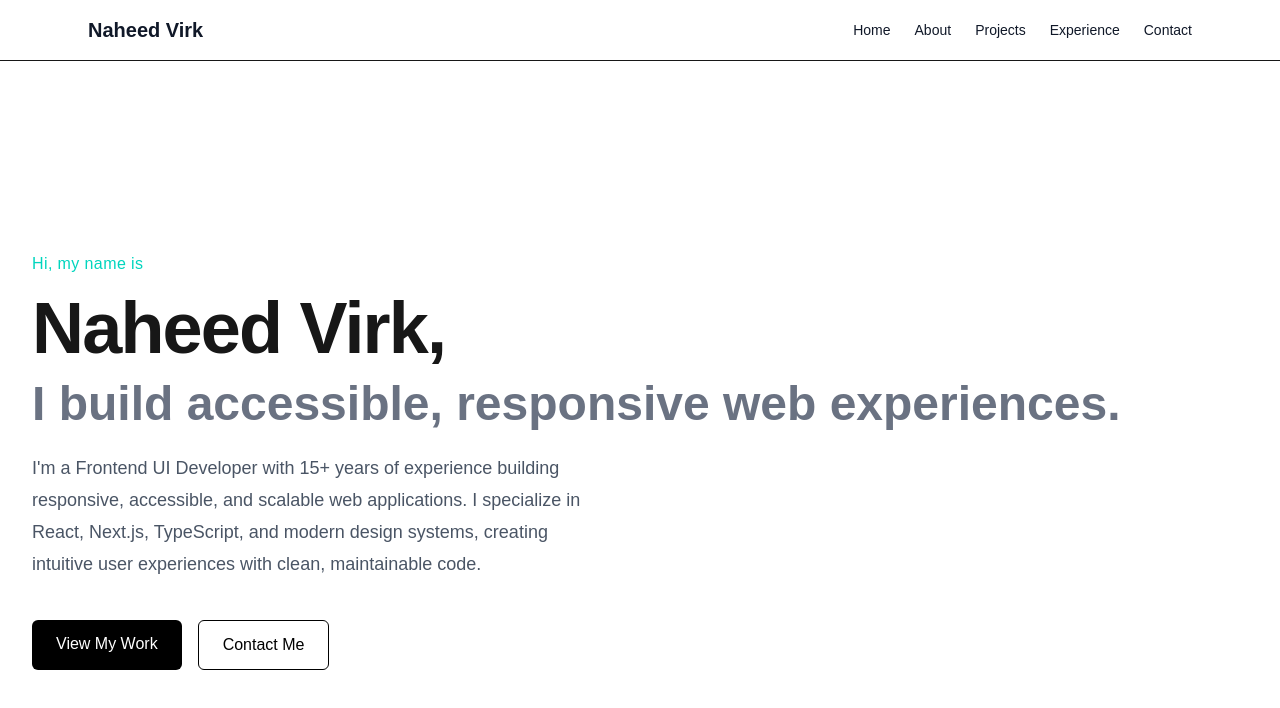
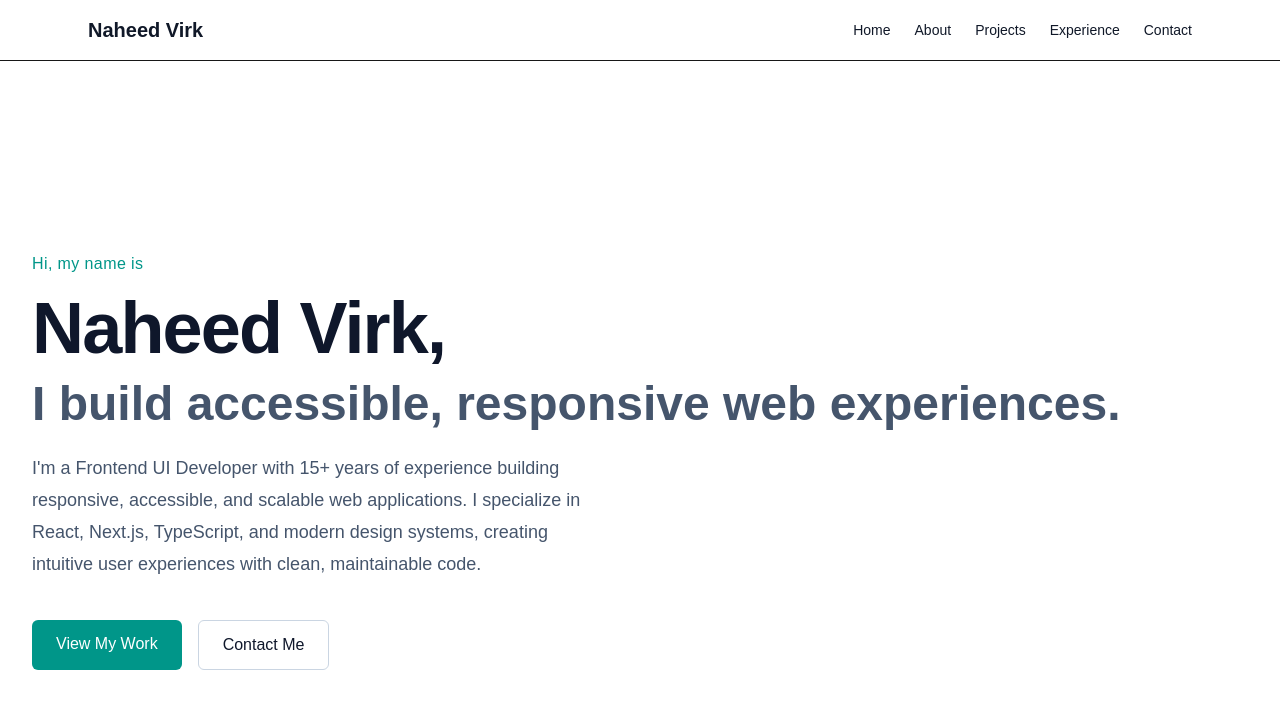
Before and after one commit to naheedkvirk/portfolio, a Next.js app: page / in a window 1280 px wide. Shown: the top 708 px of the page. Built offline with nearby package versions, Linux system fonts and the light colour scheme.

Commit message:
Update Hero Typography colors

```diff
--- a/components/Hero/Hero.tsx
+++ b/components/Hero/Hero.tsx
@@ -40,28 +40,28 @@ export default function Hero() {
           {/* Hero content will be added in Task 5 */}
           <motion.p
             variants={itemVariants}
-            className="text-sm font-medium tracking-wide text-teal-400 sm:text-base"
+            className="text-sm font-medium tracking-wide sm:text-base text-teal-600 dark:text-teal-400"
           >
             Hi, my name is
           </motion.p>
 
           <motion.h1
             variants={itemVariants}
-            className="mt-4 text-5xl font-bold tracking-tight sm:text-6xl lg:text-7xl"
+            className="mt-4 text-5xl font-bold tracking-tight sm:text-6xl lg:text-7xl text-slate-900 dark:text-slate-100"
           >
             Naheed Virk,
           </motion.h1>
 
           <motion.h2
             variants={itemVariants}
-            className="mt-4 text-3xl font-semibold text-gray-500 sm:text-4xl lg:text-5xl dark:text-gray-400"
+            className="mt-4 text-3xl font-semibold sm:text-4xl lg:text-5xl text-slate-600 dark:text-slate-400"
           >
             I build accessible, responsive web experiences.
           </motion.h2>
 
           <motion.p
             variants={itemVariants}
-            className="mt-6 max-w-xl text-base leading-8 text-gray-600 sm:text-lg dark:text-gray-300"
+            className="mt-6 max-w-xl text-base leading-8 sm:text-lg text-slate-600 dark:text-slate-300"
           >
             I&apos;m a Frontend UI Developer with 15+ years of experience
             building responsive, accessible, and scalable web applications. I
@@ -75,17 +75,18 @@ export default function Hero() {
           >
             <a
               href="#projects"
-              className="rounded-md bg-black px-6 py-3 text-white transition-colors
-              duration-300 hover:bg-gray-800 focus:outline-none focus:ring-2 focus:ring-gray-500 focus:ring-offset-2"
+              className="rounded-md bg-teal-600 text-white px-6 py-3 transition-colors
+              duration-300 hover:bg-teal-700 focus:outline-none focus:ring-2 focus:ring-gray-500 focus:ring-offset-2
+              dark:bg-teal-500 dark:hover:bg-teal-600"
             >
               View My Work
             </a>
 
             <a
               href="#contact"
-              className="rounded-md border border-black px-6 py-3 text-black transition-colors duration-300
+              className="rounded-md border border-slate-300 text-slate-900 px-6 py-3 text-black transition-colors duration-300
               hover:bg-gray-100 hover:text-black focus:outline-none focus:ring-2 focus:ring-gray-500
-              focus:ring-offset-2 dark:border-white dark:text-white dark:hover:bg-gray-800 dark:hover:text-white"
+              focus:ring-offset-2 dark:border-slate-700 dark:text-slate-100 dark:hover:bg-gray-800 dark:hover:text-white"
             >
               Contact Me
             </a>
```
